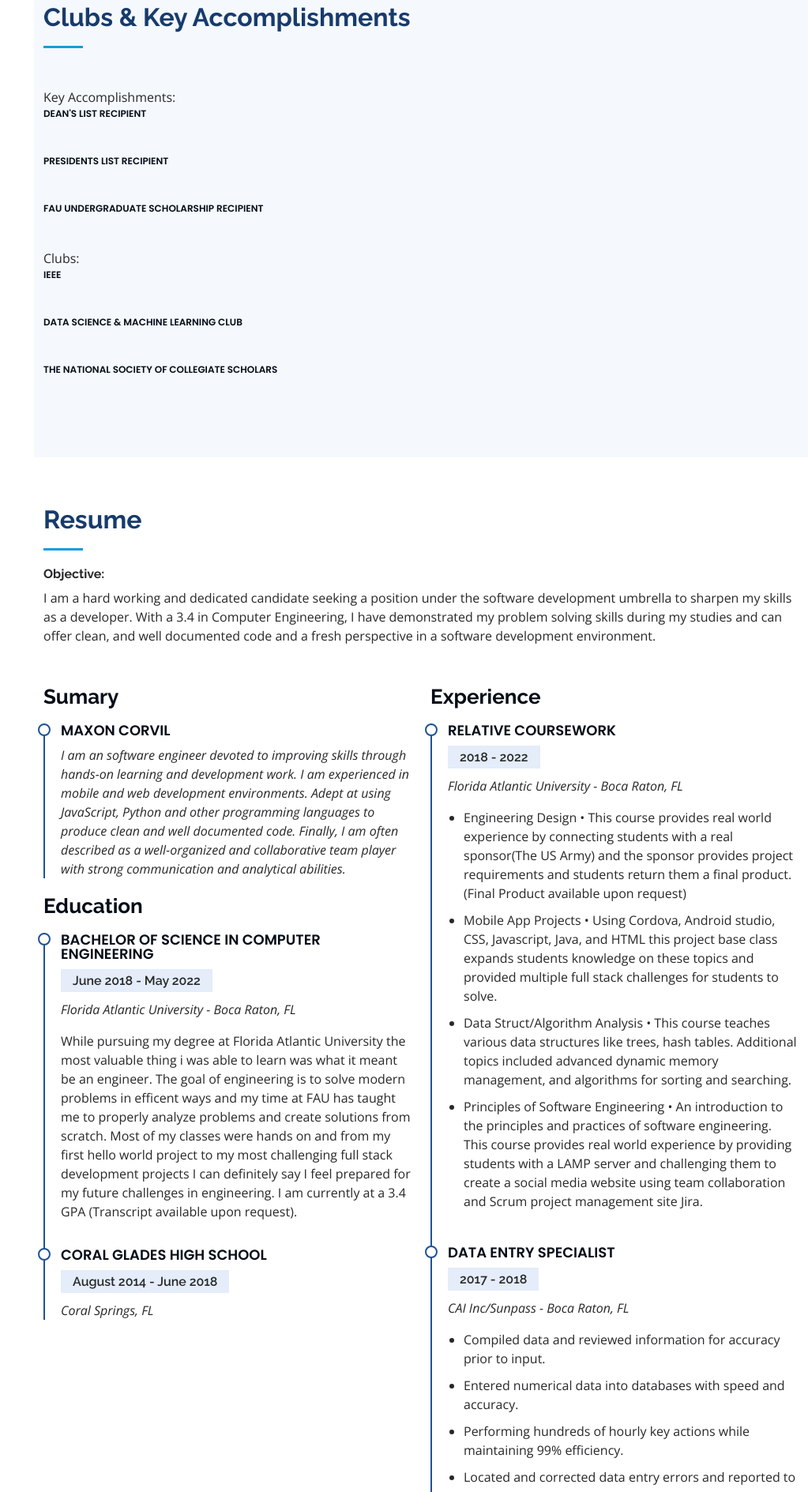
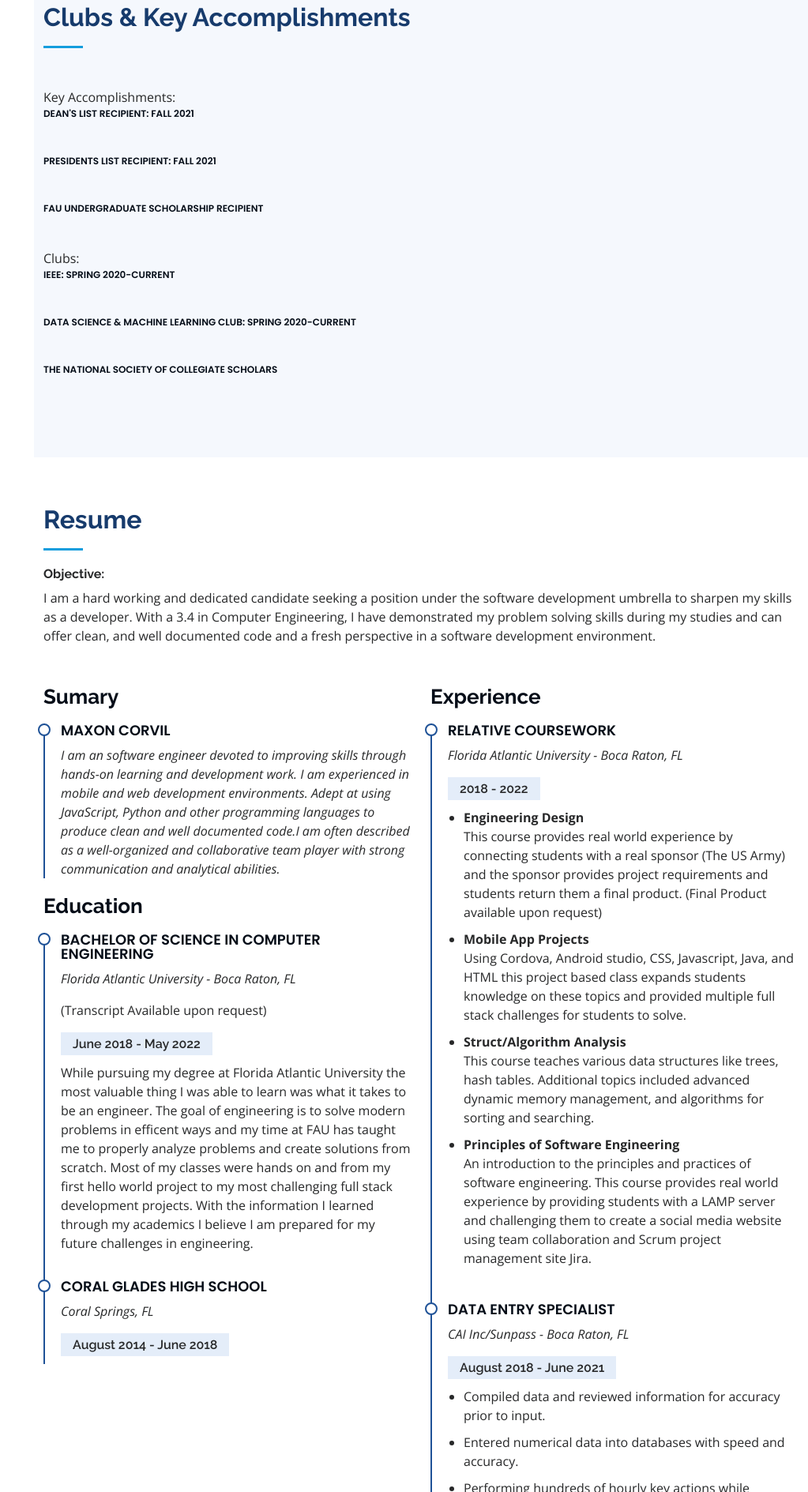
Before and after one commit to Maxon-stack/portfolio, a plain HTML site: page index.html in a window 1280 px wide. Shown: the part 1549-3438 px from the top of the page at 79% size, without its empty margins (257-1280 px from the left). Drawn offline with nearby package versions, Linux system fonts and the light colour scheme.

Commit message:
Spell checking

```diff
--- a/index.html
+++ b/index.html
@@ -76,7 +76,7 @@
 
         <div class="section-title">
           <h2>About</h2>
-          <p>I am an entry-level software Developer dedicated to improving skills through hands-on learning and development work. Experienced in mobile and web development environments. Adept at using JavaScript, Python and other programming languages to produce clean code. Well-organized and collaborative team player with strong communication and analytical abilities.</p>
+          <p>I am an entry-level Software Developer dedicated to improving skills through hands-on learning and development work. I am experienced in mobile and web development environments. I am also dept at using JavaScript, Python and other programming languages to produce clean code. I am a strong critical thinker, well-organized and collaborative team player with strong communication and analytical abilities.</p>
         </div>
 
         <div class="row">
@@ -121,20 +121,20 @@
           <div class="col-lg-6" data-aos="fade-up">
             <span class="resume-title">Key Accomplishments: </span>
             <div class="progress">
-              <span class="skill">Dean's List recipient </span>
+              <span class="skill">Dean's List recipient: Fall 2021 </span>
             </div>
             <div class="progress">
-              <span class="skill">Presidents List recipient </span>
+              <span class="skill">Presidents List Recipient: Fall 2021 </span>
             </div>
             <div class="progress">
               <span class="skill">FAU Undergraduate Scholarship recipient</span>
             </div>
             <span class="resume-title">Clubs:</span>
             <div class="progress">
-              <span class="skill">IEEE</span>
+              <span class="skill">IEEE: Spring 2020-Current</span>
             </div>
             <div class="progress">
-              <span class="skill">Data Science & machine learning Club</span>
+              <span class="skill">Data Science & machine learning Club: Spring 2020-Current</span>
             </div>
 
             <div class="progress">
@@ -175,7 +175,7 @@
             <h3 class="resume-title">Sumary</h3>
             <div class="resume-item pb-0">
               <h4>Maxon Corvil</h4>
-              <p><em> I am an software engineer devoted to improving skills through hands-on learning and development work. I am experienced in mobile and web development environments. Adept at using JavaScript, Python and other programming languages to produce clean and well documented code. Finally, I am often described as a well-organized and collaborative team player with strong communication and analytical abilities.</em></p>
+              <p><em> I am an software engineer devoted to improving skills through hands-on learning and development work. I am experienced in mobile and web development environments. Adept at using JavaScript, Python and other programming languages to produce clean and well documented code.I am often described as a well-organized and collaborative team player with strong communication and analytical abilities.</em></p>
               <ul>
               </ul>
             </div>
@@ -183,35 +183,48 @@
             <h3 class="resume-title">Education</h3>
             <div class="resume-item">
               <h4>Bachelor of Science in Computer Engineering</h4>
-              <h5>June 2018 - May 2022</h5>
-              <p><em>Florida Atlantic University - Boca Raton, FL</em></p>
-              <p>While pursuing my degree at Florida Atlantic University the most valuable thing i was able to learn was what it meant be an engineer. The goal of engineering is to solve modern problems in efficent ways and my time at FAU has taught me to properly analyze problems and create solutions from scratch. Most of my classes were hands on and from my first hello world project to my most challenging full stack development projects I can definitely say I feel prepared for my future challenges in engineering. I am currently at a 3.4 GPA (Transcript available upon request). </p>
+              <p><em>Florida Atlantic University - Boca Raton, FL
+              </em></p>
+              <p>
+                (Transcript Available upon request)
+              </p>
+              <h5>June 2018 - May 2022
+              </h5>
+
+              <p>While pursuing my degree at Florida Atlantic University the most valuable thing I was able to learn was what it takes to be an engineer. The goal of engineering is to solve modern problems in efficent ways and my time at FAU has taught me to properly analyze problems and create solutions from scratch. Most of my classes were hands on and from my first hello world project to my most challenging full stack development projects. With the information I learned through my academics I believe I am  prepared for my future challenges in engineering. </p>
             </div>
             <div class="resume-item">
               <h4>Coral Glades High School</h4>
+              <p><em>Coral Springs, FL</em></p>
               <h5> August 2014 - June 2018</h5>
-              <p><em>Coral Springs, FL</em></p>
+
             </div>
           </div>
           <div class="col-lg-6" data-aos="fade-up" data-aos-delay="100">
             <h3 class="resume-title">Experience</h3>
             <div class="resume-item">
               <h4>Relative Coursework</h4>
+              <p><em>Florida Atlantic University - Boca Raton, FL </em></p>
               <h5>2018 - 2022</h5>
-              <p><em>Florida Atlantic University - Boca Raton, FL </em></p>
+
               <ul>
-                <li>Engineering Design  • This course provides real world experience by connecting students with a real sponsor(The US Army) and the sponsor provides project requirements and students return them a final product. (Final Product available upon request)  </li>
-                <li>Mobile App Projects • Using Cordova, Android studio, CSS, Javascript, Java, and HTML this project base class expands students knowledge on these topics and provided
+
+                <li><strong>Engineering Design</strong>
+                  <br>
+                  This course provides real world experience by connecting students with a real sponsor (The US Army) and the sponsor provides project requirements and students return them a final product. (Final Product available upon request)  </li>
+                <li><strong>Mobile App Projects</strong> <br>Using Cordova, Android studio, CSS, Javascript, Java, and HTML this project based class expands students knowledge on these topics and provided
                   multiple full stack challenges for students to solve.</li>
-                <li>Data Struct/Algorithm Analysis • This course teaches various data structures like trees, hash tables. Additional topics included advanced dynamic memory management, and algorithms for sorting and searching.</li>
-                <li>Principles of Software Engineering  • An introduction to the principles and practices of
+                <li><strong>Struct/Algorithm Analysis</strong> <br> This course teaches various data structures like trees, hash tables. Additional topics included advanced dynamic memory management, and algorithms for sorting and searching.</li>
+                <li> <strong>  Principles of Software Engineering  </strong>
+                  <br> An introduction to the principles and practices of
                   software engineering. This course provides real world experience by providing students with a LAMP server and challenging them to create a social media website using team collaboration and Scrum project management site Jira. </li>
               </ul>
             </div>
             <div class="resume-item">
               <h4>Data Entry specialist</h4>
-              <h5>2017 - 2018</h5>
               <p><em>CAI Inc/Sunpass - Boca Raton, FL</em></p>
+              <h5>August 2018 - June 2021</h5>
+
               <ul>
                 <li>Compiled data and reviewed information for accuracy prior to input.</li>
                 <li>Entered numerical data into databases with speed and accuracy.</li>
@@ -274,7 +287,7 @@
                 <li>Communication  • In all aspects of life communication is very import and when it comes to software development and group work in all phases of my education and previous employment have sharpen my communication skills. </li>
                 <li>Teamwork • Teamwork is extremly import and even from my hobbies like sports I have always been able to fit in to whatever role is necessary of me.</li>
                 <li>Problem-solving  • The over all goal of engineering is problem solving and with experiences I have found much sucess in objectivly looking at problems and breaking them down into smaller problems.</li>
-                <li>Attention to detail • As a data entry specialist, attention to detail was a key characteristic of the job and that is one of the skills i was able to translate into my everyday life after leaving.  </li>
+                <li>Attention to detail • As a data entry specialist, attention to detail was a key characteristic of the job and that is one of the skills I was able to translate into my everyday life after leaving.  </li>
               </ul>
             </div>
           </div>
```
